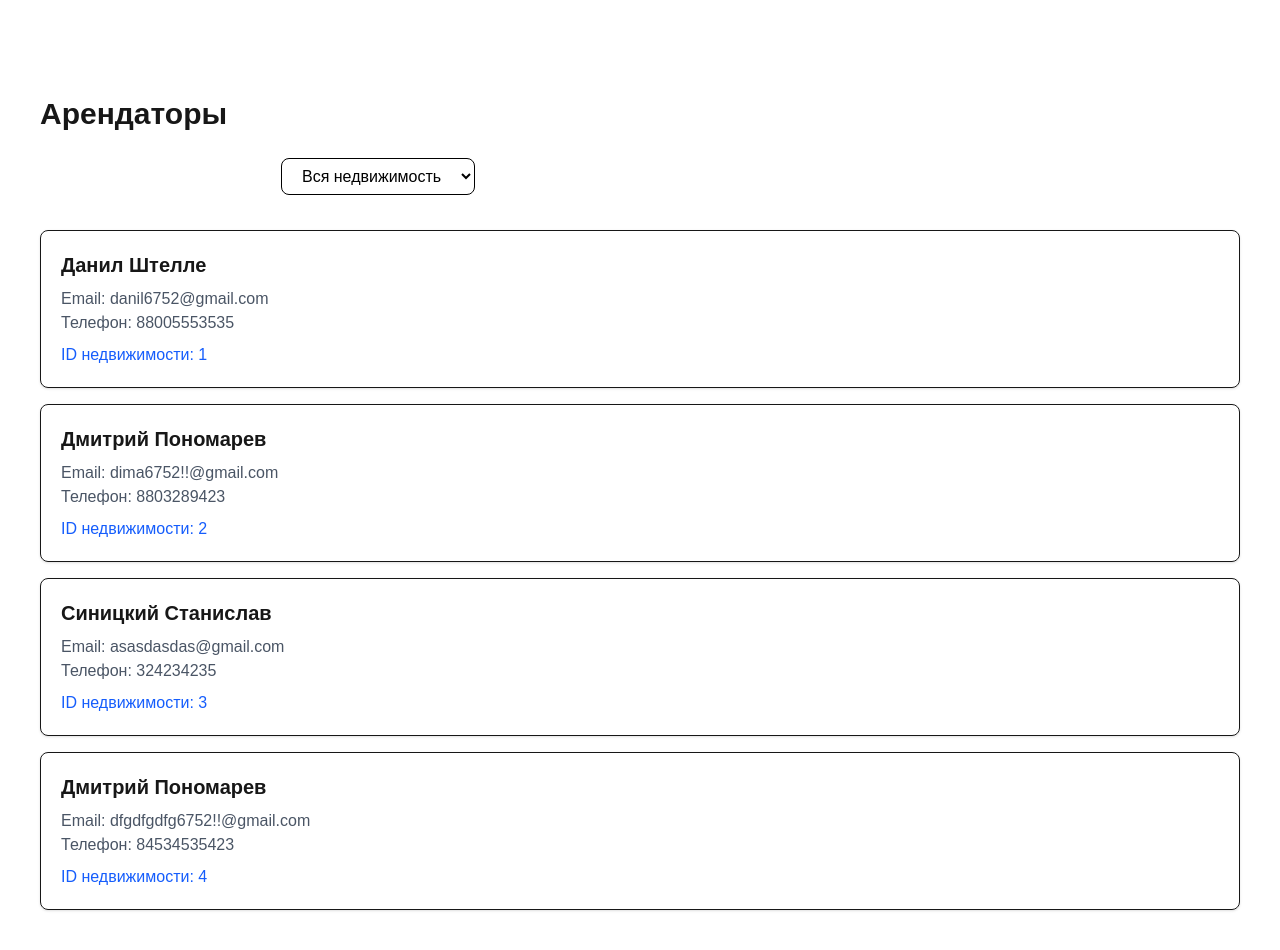
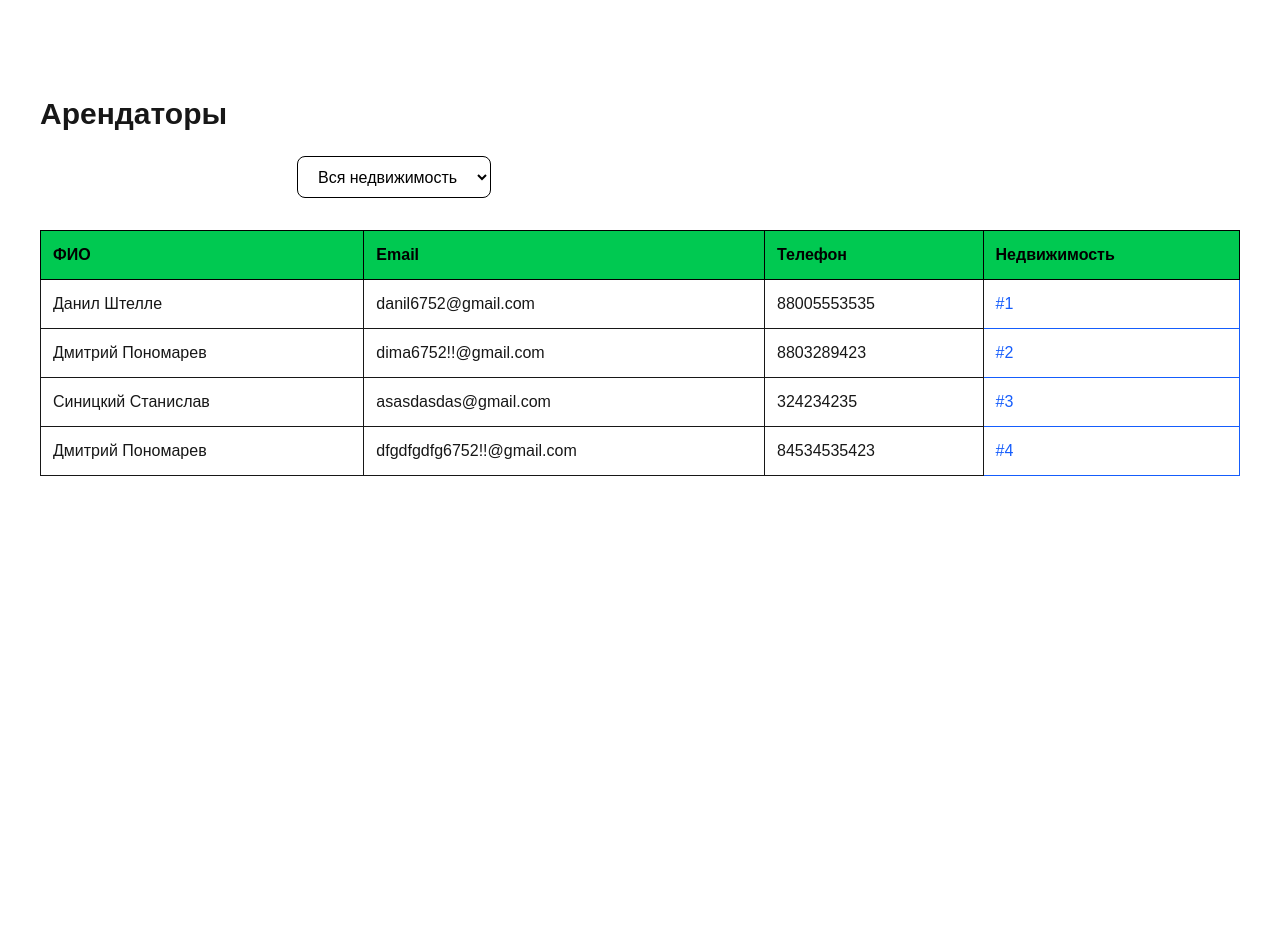
Before and after one commit to veyng67/rental-management-system, a Next.js app: page /tenants in a window 1280 px wide. After the commit the page ends 800 px from the top, so only its background shows below. Built offline with nearby package versions, Linux system fonts and the light colour scheme.

Commit message:
add table tenants

```diff
--- a/app/tenants/page.tsx
+++ b/app/tenants/page.tsx
@@ -4,98 +4,83 @@ import { tenats } from "../lib/store";
 import { useState } from "react";
 
 export default function TenantsPage() {
-
   const [search, setSearch] = useState("");
   const [propertyFilter, setPropertyFilter] = useState("");
 
+  const filteredTenants = tenats.filter((tenant: any) => {
+    const nameMatch = tenant.fullName
+      .toLowerCase()
+      .includes(search.toLowerCase());
+
+    const propertyMatch =
+      propertyFilter === "" ||
+      tenant.propertyId === Number(propertyFilter);
+
+    return nameMatch && propertyMatch;
+  });
+
   return (
-
     <main className="p-10">
-
       <h1 className="text-3xl font-bold">
         Арендаторы
       </h1>
 
+      <div className="mt-6 flex gap-4">
         <input
           type="text"
           placeholder="Поиск арендатора"
           value={search}
-        onChange={(e) =>
-          setSearch(e.target.value)
-        }
-        className="mt-6 border px-4 py-2 rounded-lg text-white"
+          onChange={(e) => setSearch(e.target.value)}
+          className="border px-4 py-2 rounded-lg text-white"
         />
-      <select value={propertyFilter}
-      onChange={(e) =>
-        setPropertyFilter(e.target.value)
-      }
-      className="mt-4 border px-4 py-2 rounded-lg bg-white text-black"
+
+        <select
+          value={propertyFilter}
+          onChange={(e) => setPropertyFilter(e.target.value)}
+          className="border px-4 py-2 rounded-lg bg-white text-black"
         >
-        <option value="">
-          Вся недвижимость
-        </option>
-        <option value="1">
-          недвижимость 1
-        </option>
-        <option value="2">
-          недвижимость 2
-        </option>
-        <option value="3">
-          недвижимость 3
-        </option>
+          <option value="">Вся недвижимость</option>
+          <option value="1">Недвижимость 1</option>
+          <option value="2">Недвижимость 2</option>
+          <option value="3">Недвижимость 3</option>
+          <option value="4">Недвижимость 4</option>
         </select>
-
-      <div className="mt-8 grid gap-4">
-
-        {tenats
-          .filter((tenant: any) => {
-
-  const matchesSearch =
-    tenant.fullName
-      .toLowerCase()
-      .includes(search.toLowerCase());
-
-  const matchesProperty =
-    propertyFilter === "" ||
-    tenant.propertyId === Number(propertyFilter);
-
-  return (
-    matchesSearch &&
-    matchesProperty
-  );
-}
-        )
-        .map((tenant: any) => (
-
-          <div
-            key={tenant.id}
-            className="border rounded-lg p-5 shadow-sm"
-        >
-
-          <h2 className="text-xl font-semibold">
-              {tenant.fullName}
-          </h2>
-
-          <p className="mt-2 text-gray-600">
-              Email: {tenant.email}
-          </p>
-
-          <p className="text-gray-600">
-              Телефон: {tenant.phone}
-          </p>
-
-            <p className="mt-2 text-blue-600">
-              ID недвижимости:
-            {" "}
-            {tenant.propertyId}
-          </p>
-
       </div>
 
+      <div className="mt-8 overflow-x-auto">
+        <table className="w-full border">
+          <thead>
+            <tr className="bg-green-500 text-black">
+              <th className="border p-3 text-left">ФИО</th>
+              <th className="border p-3 text-left">Email</th>
+              <th className="border p-3 text-left">Телефон</th>
+              <th className="border p-3 text-left">Недвижимость</th>
+            </tr>
+          </thead>
+
+          <tbody>
+            {filteredTenants.map((tenant: any) => (
+              <tr key={tenant.id}>
+                <td className="border p-3">
+                  {tenant.fullName}
+                </td>
+
+                <td className="border p-3">
+                  {tenant.email}
+                </td>
+
+                <td className="border p-3">
+                  {tenant.phone}
+                </td>
+
+                <td className="border p-3 text-blue-600">
+                  #{tenant.propertyId}
+                </td>
+              </tr>
             ))}
-
+          </tbody>
+        </table>
       </div>
-
     </main>
   );
 }
```
Lines whose indentation alone changed are shown as unchanged.
